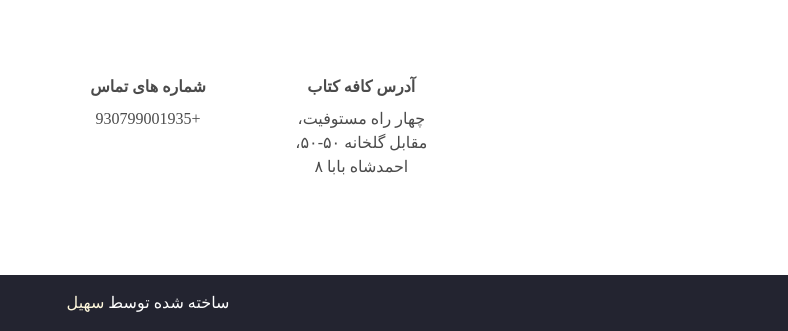
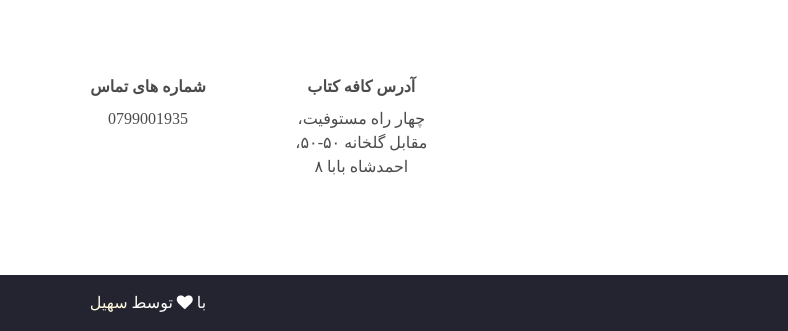
Before and after one commit to sohail-badghisi/cafebook.github.io, a plain HTML site: page index.html in a window 1280 px wide. Shown: the part 4399-4730 px from the top of the page, 492-1280 px from the left. Drawn offline with nearby package versions, Linux system fonts and the light colour scheme; a web font is replaced by a local one.

Commit message:
Update index.html

```diff
--- a/index.html
+++ b/index.html
@@ -1573,7 +1573,7 @@
 
                 <div class="contactUs">
                     <b>شماره های تماس</b>
-                    <span>+930799001935</span>
+                    <span>0799001935</span>
                     <span></span>
                 </div>
 
@@ -1601,7 +1601,8 @@
 
             </div>
             <footer id="theFooter">
-               ساخته شده توسط
+                با <i class='fa fa-heart'></i>
+                توسط
                 <a href="https://sohail-badghisi.github.io/badghisi.github.io/">
                     سهیل
                 </a>
```
